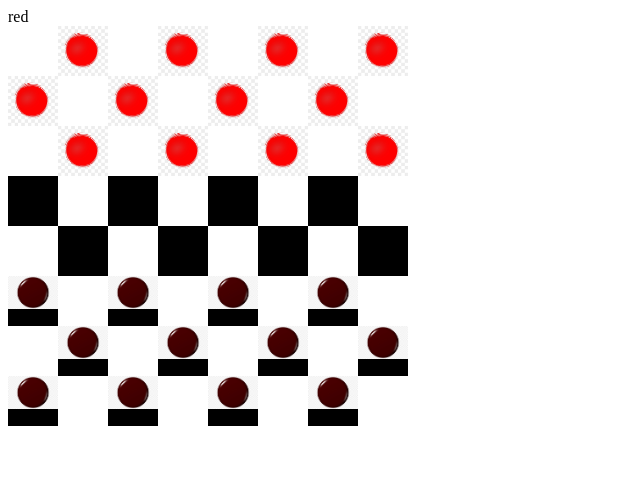
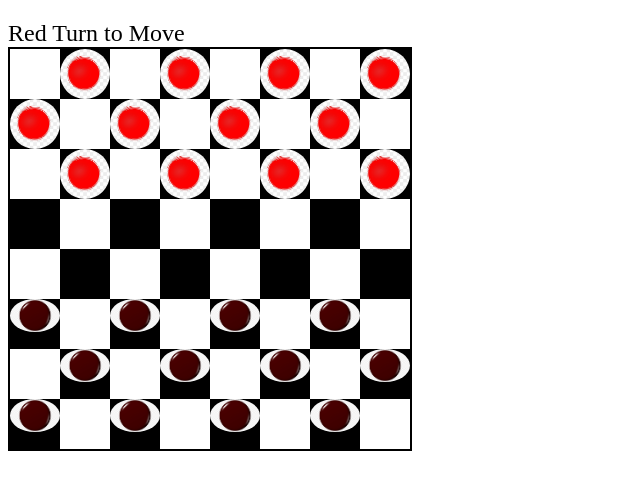
Before and after one commit to cxz161530/checkerGame, a plain HTML site: page index.html in a window 1280 px wide. Shown: the whole page, without its empty margins (0-640 px from the left). Drawn offline with Linux system fonts and the light colour scheme.

Commit message:
added code

```diff
--- a/css/style.css
+++ b/css/style.css
@@ -14,6 +14,7 @@
     max-width: 100%;
     max-height: 100%;
     position: relative;
+    border-radius: 90%;
     z-index: 10;
     /*make sure we drag is piece, not square*/
 }
@@ -33,4 +34,10 @@ path{
     height: 400px;
     display: flex;
     flex-wrap: wrap;
+    border: 2px solid black;
 }
+
+#display {
+    font-size: 24px;
+    margin-top: 20px;
+}
--- a/js/app.js
+++ b/js/app.js
@@ -3,7 +3,7 @@ const blackPiece = "brown piece.jpeg"
 let PieceCurrent=[]
 const playerDisplay = document.querySelector("#display");
 let playTurn = 'red'
-playerDisplay.textContent = 'red'
+playerDisplay.textContent = 'Red Turn to Move'
 let score={red:0, black:0}
 
 
@@ -165,14 +165,6 @@ function checkIfValid(target){
     const targetId = Number(target.getAttribute('id'))
     const piece = draggedELement.id
     const oppoGo = getOppoColor()
-
-    console.log('draggedELement.id',draggedELement.id)
-    console.log('startId',startId)
-    console.log('targetId',targetId)
-    console.log('pieceId',piece)
-    console.log('oppoGo',oppoGo)
-    console.log('playTurn',playTurn)
-    console.log('redScre',score.red)
     const leftColor = document.getElementById(startId+7).firstChild?.id
     const rightColor = document.getElementById(startId+9).firstChild?.id
 
@@ -203,11 +195,11 @@ function changePlayer(){
     if (playTurn === "red"){
         reverseId();
         playTurn = "black"
-        playerDisplay.textContent = 'black'
+        playerDisplay.textContent = 'Black Turn to Move'
     } else{
         revertId()
         playTurn = "red"
-        playerDisplay.textContent = "red"
+        playerDisplay.textContent = "Red Turn to Move"
     }
     determineWinner()
 }
```
Also changed, not shown: image-1.png (added), image.png (added), 1 other file.
